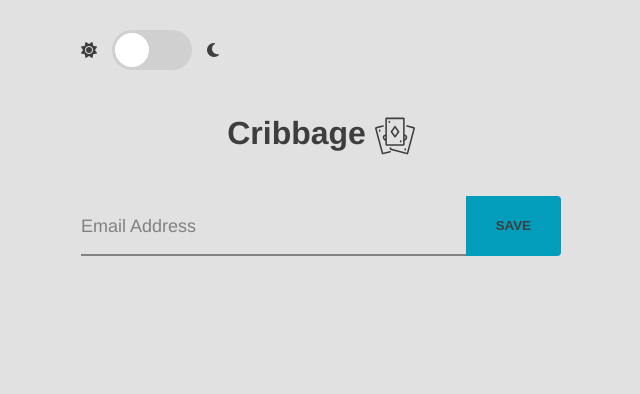
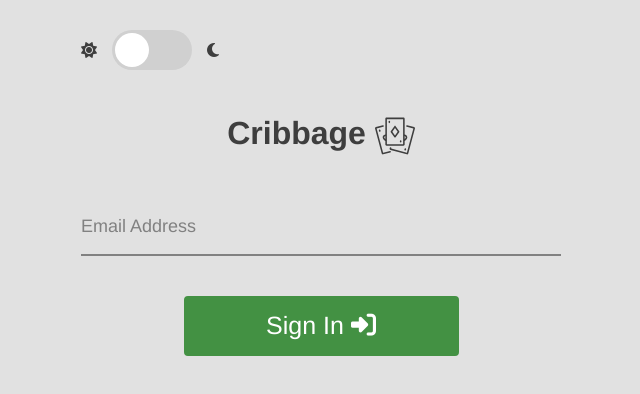
Before and after one commit to ClaytonDewey/tca-cribbage, a React (Create React App) app: page /#/ in a window 1280 px wide. Shown: the top 394 px of the page, without its empty margins (319-959 px from the left). Built offline with nearby package versions, Linux system fonts and the light colour scheme.

Commit message:
Updated email sign in method

```diff
--- a/src/Components/Home.tsx
+++ b/src/Components/Home.tsx
@@ -44,8 +44,13 @@ export const Home = ({ emailAddress, updateEmailAddress }) => {
                                 <label>
                                     <span>Email Address</span>
                                 </label>
-                                <button onClick={() => updateEmailAddress(emailForEditing)}>Save</button>
                             </div>
+                            <button
+                                className="btn btn-success"
+                                onClick={() => updateEmailAddress(emailForEditing)}
+                            >
+                                Sign In <i className="fa-solid fa-right-to-bracket"></i>
+                            </button>
                         </>
                     }
                 </div>
```
